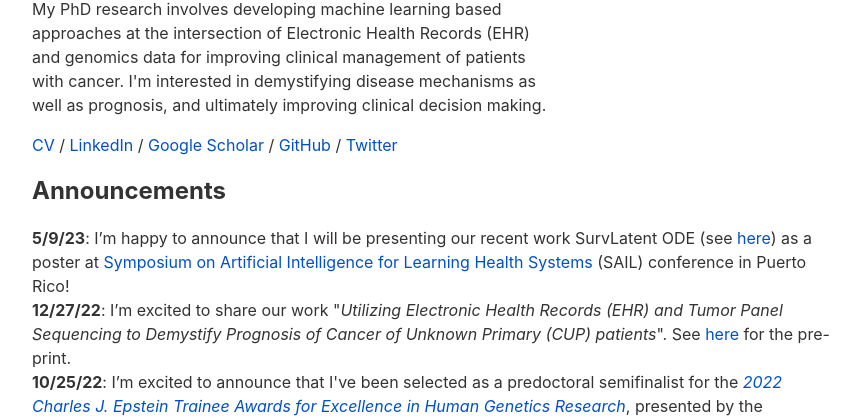
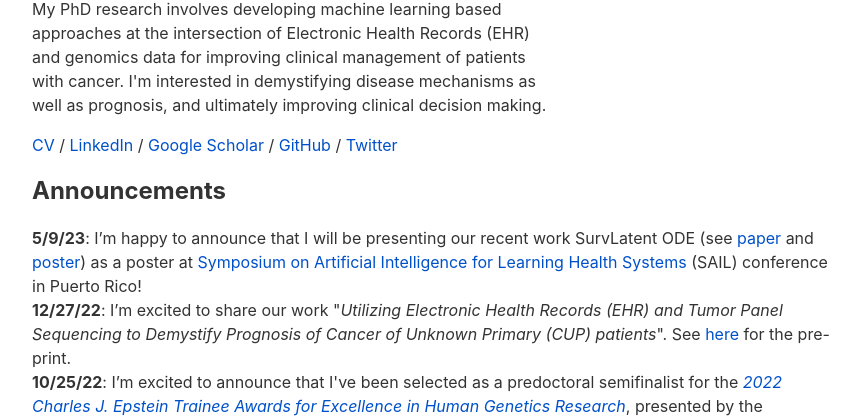
Before and after one commit to itmoon7/itmoon7.github.io, a plain HTML site: page index.html in a window 1280 px wide. Shown: the part 400-819 px from the top of the page, without its empty margins (208-1071 px from the left). Drawn offline with Linux system fonts and the light colour scheme.

Commit message:
Update index.html

```diff
--- a/index.html
+++ b/index.html
@@ -41,7 +41,7 @@ if you want to add images :
       </tbody>
     </table>
     <h2>Announcements</h2>
-   <b>5/9/23</b>: I’m happy to announce that I will be presenting our recent work SurvLatent ODE (see <a href="https://arxiv.org/abs/2204.09633">here</a>) as a poster at <a href="https://sail.health/">Symposium on Artificial Intelligence for Learning Health Systems</a> (SAIL) conference in Puerto Rico! <br>
+   <b>5/9/23</b>: I’m happy to announce that I will be presenting our recent work SurvLatent ODE (see <a href="https://proceedings.mlr.press/v182/moon22a.html">paper</a> and <a href="assets/sail_poster_2023.pdf">poster</a>) as a poster at <a href="https://sail.health/">Symposium on Artificial Intelligence for Learning Health Systems</a> (SAIL) conference in Puerto Rico! <br>
    <b>12/27/22</b>: I’m excited to share our work "<i>Utilizing Electronic Health Records (EHR) and Tumor Panel Sequencing to Demystify Prognosis of Cancer of Unknown Primary (CUP) patients</i>". See <a href="https://www.medrxiv.org/content/10.1101/2022.12.22.22283696v1">here</a> for the pre-print. <br>
    <b>10/25/22</b>: I’m excited to announce that I've been selected as a predoctoral semifinalist for the <a href="https://www.ashg.org/membership/awards/epstein/"><em>2022 Charles J. Epstein Trainee Awards for Excellence in Human Genetics Research</em></a>, presented by the American Society of Human Genetics (ASHG). 60 semifinalist and 18 finalist were chosen among over 700 applicants.<br>
    <b>6/15/22</b>: I’m excited to share that I won the <a href="https://www.eecs.mit.edu/2022-eecs-awards/"><em>2022 Carlton E. Tucker Award for teaching excellence</em></a>, thanks to the fantastic teaching staff and students of Machine Learning for Healthcare at MIT. All teaching materials are available at this <a href="https://mlhcmit.github.io/2022/index.html">link</a>.<br>
```
